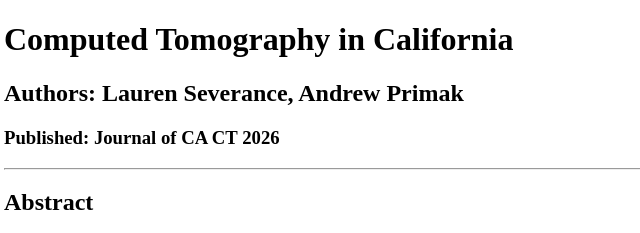
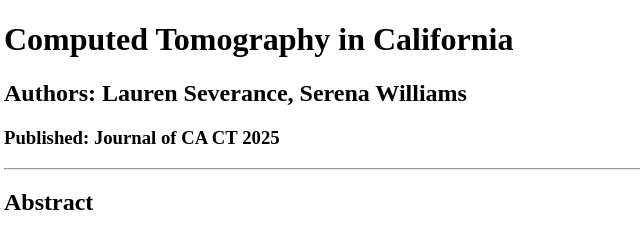
Before and after one commit to LaurenSeverance/test-papers2, a plain HTML site: page Severance_2025-CT_in_CA.html in a window 1280 px wide. Shown: the top 233 px of the page, 4-644 px from the left. Drawn offline with Linux system fonts and the light colour scheme.

Commit message:
Update Severance_2025-CT_in_CA.html

```diff
--- a/Severance_2026-CT_in_CA.html
+++ b/Severance_2025-CT_in_CA.html
@@ -7,8 +7,8 @@
 <body>
 
   <h1>Computed Tomography in California</h1>
-  <h2>Authors: Lauren Severance, Andrew Primak</h2>
-  <h3>Published: Journal of CA CT 2026 </h3>
+  <h2>Authors: Lauren Severance, Serena Williams</h2>
+  <h3>Published: Journal of CA CT 2025 </h3>
 
   <hr>
 
```
